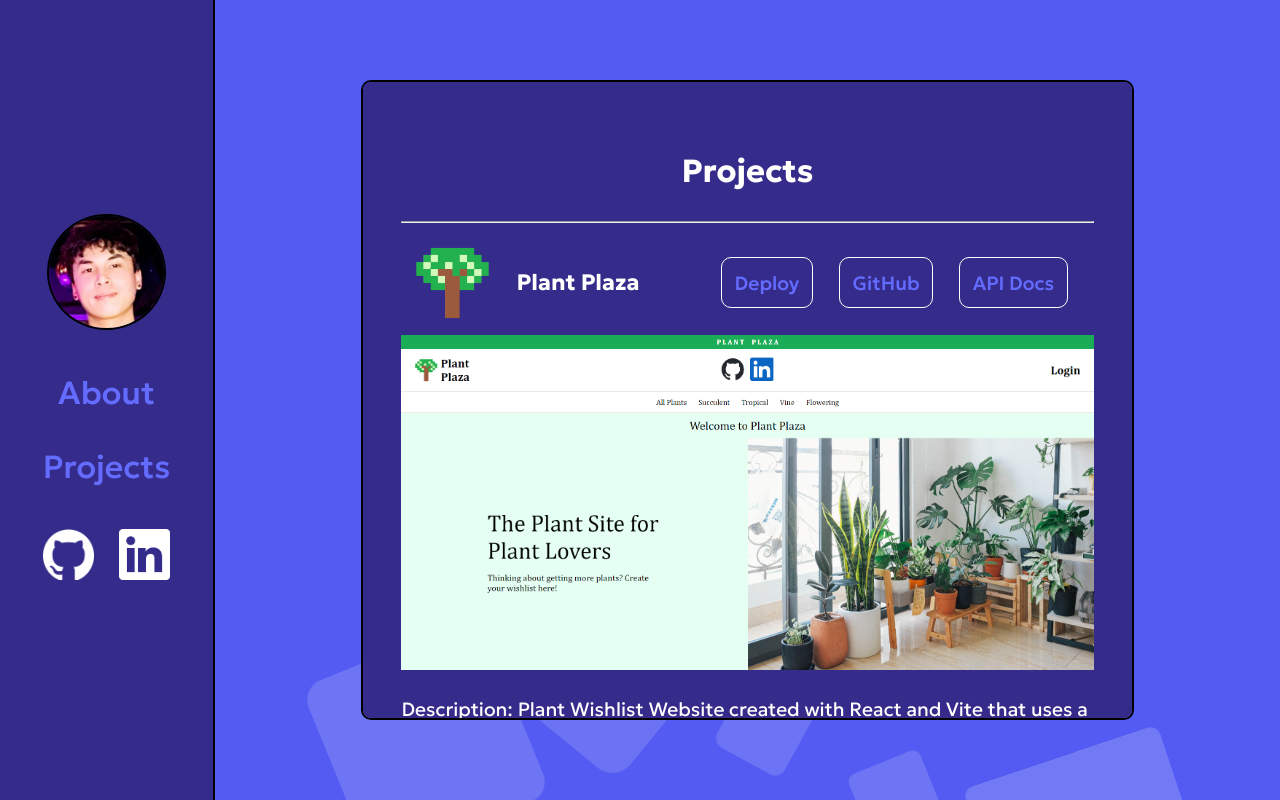
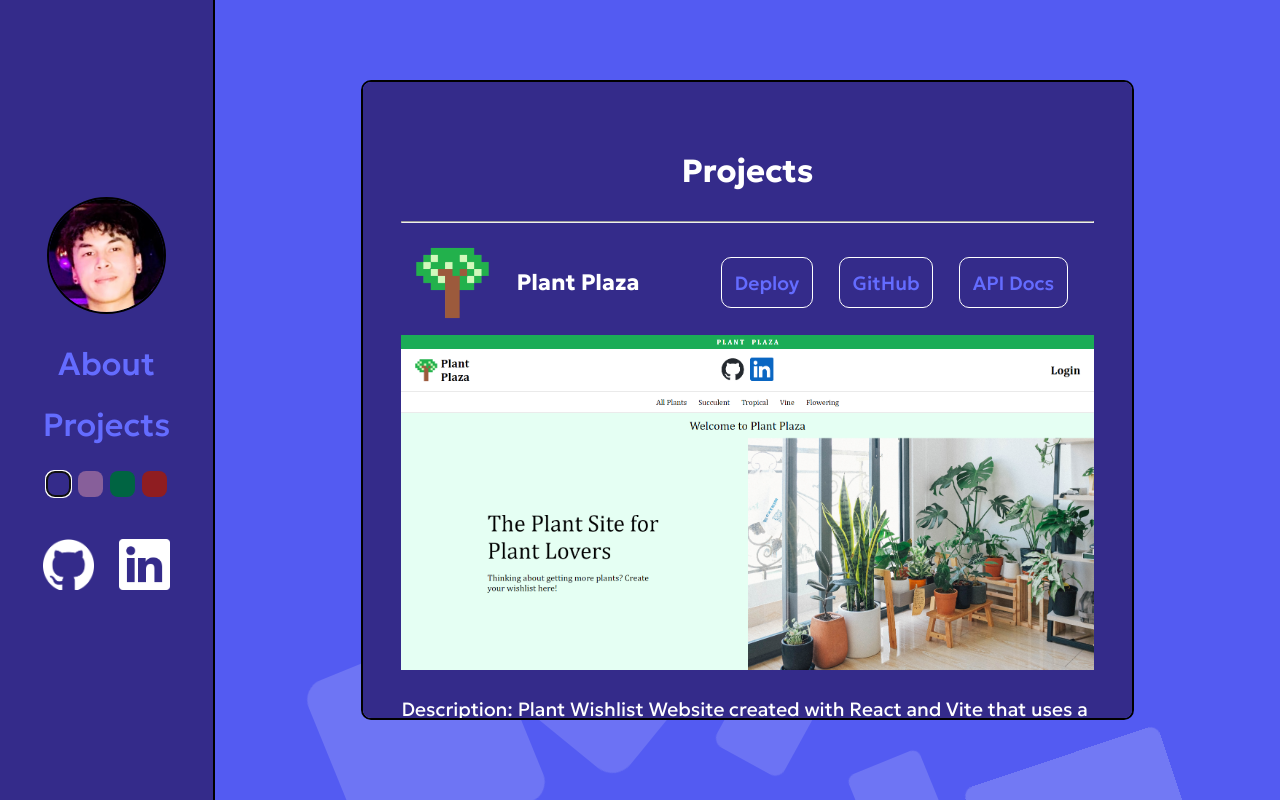
Before and after one commit to Trile16/personal-site, a React (Vite) app: page /projects in a window 1280 px wide. Built offline with nearby package versions, Linux system fonts and the light colour scheme.

Commit message:
added color switcher

```diff
--- a/src/About.jsx
+++ b/src/About.jsx
@@ -1,7 +1,12 @@
-import React from "react";
+import { useEffect } from "react";
 import "./About.css";
 
-const About = () => {
+const About = ({ navColor }) => {
+  useEffect(() => {
+    const infoContainer = document.getElementById("info-container");
+    infoContainer.style.backgroundColor = navColor;
+  }, [navColor]);
+
   return (
     <div id="about">
       <div id="info-container">
--- a/src/App.jsx
+++ b/src/App.jsx
@@ -7,16 +7,37 @@ import { Routes, Route } from "react-router-dom";
 import "./App.css";
 
 function App() {
+  const [color, setColor] = useState("");
+  const [navColor, setNavColor] = useState("rgb(52, 43, 138)");
+
   return (
     <>
-      <NavBar />
+      <NavBar
+        color={color}
+        setColor={setColor}
+        navColor={navColor}
+        setNavColor={setNavColor}
+      />
       <Routes>
-        <Route path="/" element={<Home />} />
-        <Route path="/about" element={<About />} />
-        <Route path="/projects" element={<Projects />} />
+        <Route
+          path="/"
+          element={
+            <Home
+              color={color}
+              setColor={setColor}
+              navColor={navColor}
+              setNavColor={setNavColor}
+            />
+          }
+        />
+        <Route path="/about" element={<About navColor={navColor} />} />
+        <Route
+          path="/projects"
+          element={<Projects color={color} navColor={navColor} />}
+        />
       </Routes>
-      <div class="area">
-        <ul class="circles">
+      <div className="area">
+        <ul className="circles">
           <li></li>
           <li></li>
           <li></li>
--- a/src/Home.css
+++ b/src/Home.css
@@ -24,6 +24,22 @@
   font-size: 6vw;
 }
 
+#blue {
+  background-color: rgb(52, 43, 138);
+}
+
+#purple {
+  background-color: #875f9a;
+}
+
+#green {
+  background-color: #006442;
+}
+
+#red {
+  background-color: #8f1d21;
+}
+
 @media (max-width: 550px) {
   #name {
     font-size: 5rem;
--- a/src/Home.jsx
+++ b/src/Home.jsx
@@ -1,7 +1,6 @@
-import React from "react";
 import "./Home.css";
 
-const Header = () => {
+const Home = () => {
   return (
     <div id="home">
       <h1 id="name">Tri Le</h1>
@@ -10,4 +9,4 @@ const Header = () => {
   );
 };
 
-export default Header;
+export default Home;
--- a/src/NavBar.css
+++ b/src/NavBar.css
@@ -25,9 +25,9 @@
 }
 
 .link {
-  padding: 1vw;
   font-size: 2.5vw;
   transition: transform 0.2s;
+  margin: 0.5vw;
 }
 
 .link:hover {
@@ -44,6 +44,19 @@
 
 .favicon:hover {
   transform: scale(1.1);
+}
+
+.hover-class {
+  outline: 4px auto -webkit-focus-ring-color;
+}
+
+#color-bar {
+  margin: 1vw;
+}
+.color {
+  width: 2vw;
+  height: 2vw;
+  margin: 0.25vw;
 }
 
 @media (max-width: 550px) {
--- a/src/NavBar.jsx
+++ b/src/NavBar.jsx
@@ -1,11 +1,47 @@
-import React from "react";
+import { useEffect } from "react";
 import { NavLink } from "react-router-dom";
 import "./NavBar.css";
 import headshot from "./assets/headshot.png";
 import githublogo from "./assets/github-mark-white.png";
 import linkedinlogo from "./assets/linkedin-mark-white.png";
 
-const NavBar = () => {
+const NavBar = ({ color, setColor, navColor, setNavColor }) => {
+  useEffect(() => {
+    const navBar = document.getElementById("nav-bar");
+    const [body] = document.getElementsByTagName("body");
+    const links = document.getElementsByTagName("a");
+    body.style.backgroundColor = color;
+    navBar.style.backgroundColor = navColor;
+    const buttons = document.getElementsByTagName("button");
+    for (let button of buttons) {
+      button.classList.remove("hover-class");
+    }
+
+    if (navColor === "rgb(52, 43, 138)") {
+      const blue = document.getElementById("blue");
+      blue.classList.add("hover-class");
+    }
+
+    if (navColor === "#875F9A") {
+      const purple = document.getElementById("purple");
+      purple.classList.add("hover-class");
+    }
+
+    if (navColor === "#006442") {
+      const green = document.getElementById("green");
+      green.classList.add("hover-class");
+    }
+
+    if (navColor === "#8F1D21") {
+      const red = document.getElementById("red");
+      red.classList.add("hover-class");
+    }
+
+    for (let link of links) {
+      link.style.color = color;
+    }
+  }, [color]);
+
   return (
     <div id="nav-bar">
       <NavLink to="/" className="link">
@@ -17,6 +53,44 @@ const NavBar = () => {
       <NavLink to="/projects" className="link">
         Projects
       </NavLink>
+      <div id="color-bar">
+        <button
+          id="blue"
+          className="color"
+          onClick={(e) => {
+            e.preventDefault();
+            setNavColor("rgb(52, 43, 138)");
+            setColor("#535bf2");
+          }}
+        ></button>
+        <button
+          id="purple"
+          className="color"
+          onClick={(e) => {
+            e.preventDefault();
+            setNavColor("#875F9A");
+            setColor("#BE90D4");
+          }}
+        ></button>
+        <button
+          id="green"
+          className="color"
+          onClick={(e) => {
+            e.preventDefault();
+            setNavColor("#006442");
+            setColor("#16A085");
+          }}
+        ></button>
+        <button
+          id="red"
+          className="color"
+          onClick={(e) => {
+            e.preventDefault();
+            setNavColor("#8F1D21");
+            setColor("#D24D57");
+          }}
+        ></button>
+      </div>
       <div>
         <a href="https://github.com/Trile16" target="_blank">
           <img src={githublogo} className="favicon" />
--- a/src/Projects.jsx
+++ b/src/Projects.jsx
@@ -1,11 +1,21 @@
-import React from "react";
+import { useEffect } from "react";
 import "./Projects.css";
 import onepgameslogo from "./assets/1p-games-logo.png";
 import onepgamespreview from "./assets/1p-games-preview.png";
 import plantplazalogo from "./assets/plant-plaza-logo.png";
 import plantplazapreview from "./assets/plant-plaza-preview.png";
 
-const Projects = () => {
+const Projects = ({ color, navColor }) => {
+  useEffect(() => {
+    const projectsContainer = document.getElementById("projects-area");
+    const links = document.getElementsByTagName("a");
+
+    projectsContainer.style.backgroundColor = navColor;
+    for (let link of links) {
+      link.style.color = color;
+    }
+  }, [navColor]);
+
   return (
     <div id="projects">
       <div id="projects-area">
--- a/src/index.css
+++ b/src/index.css
@@ -19,9 +19,6 @@ a {
   color: #646cff;
   text-decoration: inherit;
 }
-a:hover {
-  color: #535bf2;
-}
 
 body {
   margin: 0;
@@ -38,33 +35,16 @@ h1 {
 button {
   border-radius: 8px;
   border: 1px solid transparent;
-  padding: 0.6em 1.2em;
-  font-size: 1em;
-  font-weight: 500;
   font-family: inherit;
-  background-color: #1a1a1a;
   cursor: pointer;
   transition: border-color 0.25s;
 }
 button:hover {
-  border-color: #646cff;
+  border-color: black;
 }
 button:focus,
 button:focus-visible {
   outline: 4px auto -webkit-focus-ring-color;
-}
-
-@media (prefers-color-scheme: light) {
-  :root {
-    color: #213547;
-    background-color: #ffffff;
-  }
-  a:hover {
-    color: #747bff;
-  }
-  button {
-    background-color: #f9f9f9;
-  }
 }
 
 @media (max-width: 550px) {
```
